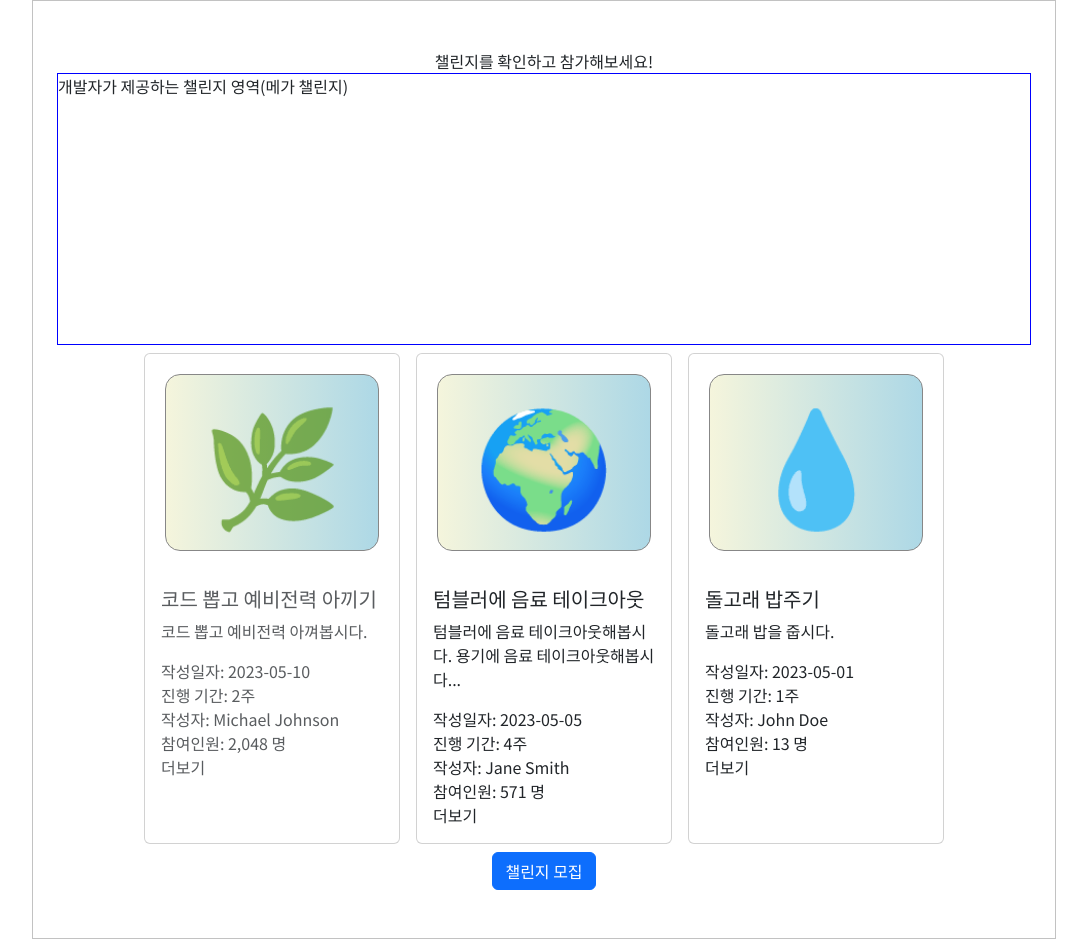
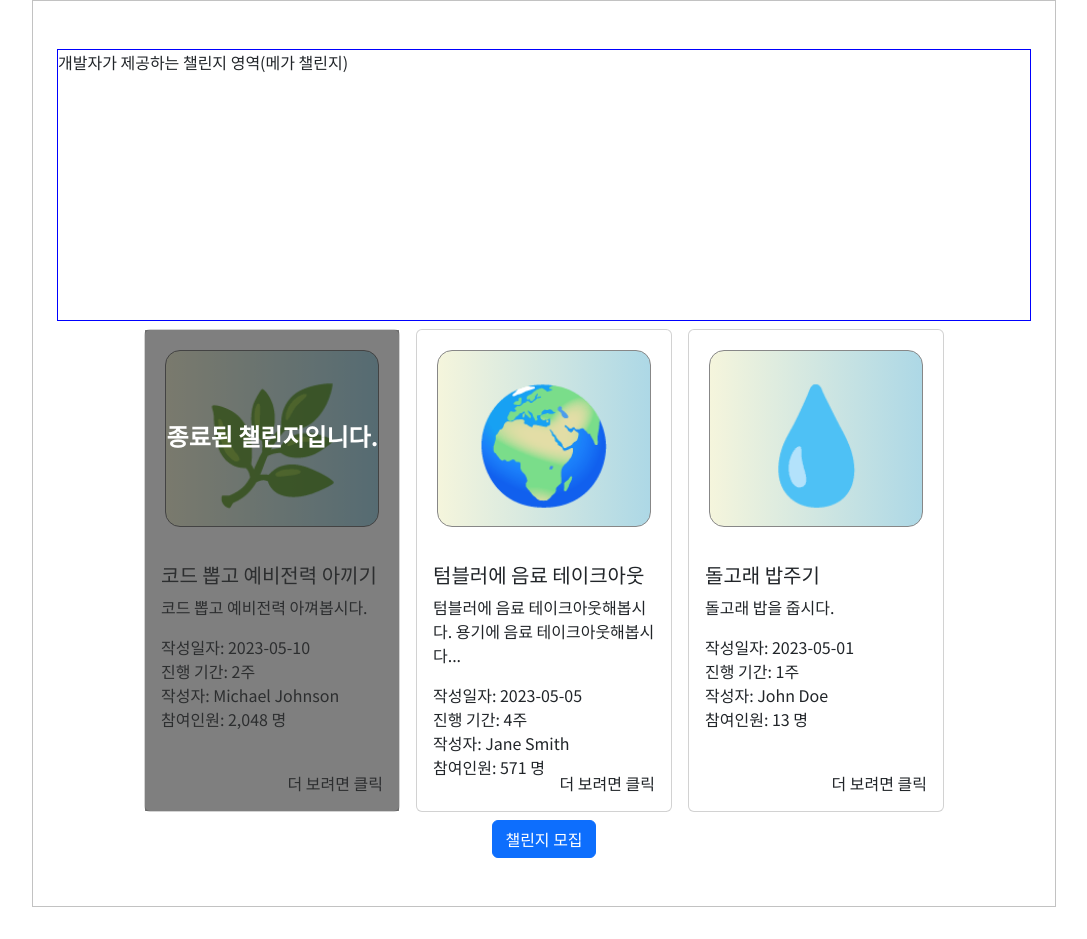
Before and after one commit to snghyun331/elice-ecobucks, a React (Vite) app in the folder front/: page /challenge in a window 1280 px wide. Shown: the whole page, without its empty margins (96-1183 px from the left). After the commit the page ends 907 px from the top, so only its background shows below. Built offline with nearby package versions, Linux system fonts and the light colour scheme.

Commit message:
Feat : 종료된 챌린지 클릭 안되도록 수정

```diff
--- a/front/src/pages/Challenge/ChallengePage.jsx
+++ b/front/src/pages/Challenge/ChallengePage.jsx
@@ -18,8 +18,6 @@ function ChallengePage() {
       className="pt-5 pb-5 d-flex flex-column align-items-center justify-content-center"
       style={{ width: "80%", border: '1px solid #c2c2c2'}}
     >
-
-    챌린지를 확인하고 참가해보세요!
       {showCreateForm ? <ChallengeCreate /> : <ChallengeView />}
       {buttonClicked ? null : (
         <Button onClick={handleCreateButtonClick}>
--- /dev/null
+++ b/front/src/pages/Challenge/ChallengeRead.jsx
@@ -0,0 +1,30 @@
+import React, { useState } from "react";
+import { Button, ButtonGroup, Container, Form, Card } from "react-bootstrap";
+
+const ChallengeRead = ({ challenge, onBackToListClick }) => {
+  return (
+    <Container>
+      <h2>챌린지 내용 확인</h2>
+      <Card className="m-2">
+        <Card.Body>
+          <Card.Title>{challenge.title}</Card.Title>
+          <Card.Text>{challenge.description}</Card.Text>
+          <Card.Text>
+            작성일자: {challenge.createDate}
+            <br />
+            진행 기간: {challenge.duration}
+            <br />
+            작성자: {challenge.author}
+            <br />
+            참여인원: {challenge.participantNumber.toLocaleString()} 명
+          </Card.Text>
+        </Card.Body>
+      </Card>
+      <Button onClick={onBackToListClick} className="mt-3">
+        목록으로
+      </Button>
+    </Container>
+  );
+};
+
+export default ChallengeRead;
--- a/front/src/pages/Challenge/ChallengeView.jsx
+++ b/front/src/pages/Challenge/ChallengeView.jsx
@@ -1,4 +1,6 @@
-import { Card, Container, Row } from "react-bootstrap";
+import { Card, Container, Row, Button } from "react-bootstrap";
+import ChallengeRead from "./ChallengeRead";
+import { useState } from "react";
 
 const ChallengeView = () => {
   const challenges = [
@@ -9,7 +11,7 @@ const ChallengeView = () => {
       duration: "1주",
       completed: false,
       author: "John Doe",
-      icon:"💧",
+      icon: "💧",
       participantNumber: 13,
     },
     {
@@ -19,7 +21,7 @@ const ChallengeView = () => {
       duration: "2주",
       completed: true,
       author: "Michael Johnson",
-      icon:"🌿",
+      icon: "🌿",
       participantNumber: 2048,
     },
     {
@@ -30,7 +32,7 @@ const ChallengeView = () => {
       duration: "4주",
       completed: false,
       author: "Jane Smith",
-      icon:"🌍",
+      icon: "🌍",
       participantNumber: 571,
     },
     // 더 많은 챌린지 데이터...
@@ -41,28 +43,76 @@ const ChallengeView = () => {
     return new Date(b.createDate) - new Date(a.createDate);
   });
 
+  const [selectedChallenge, setSelectedChallenge] = useState(null);
+
+  const handleReadMoreClick = (challenge) => {
+    setSelectedChallenge(challenge);
+  };
+
+  const handleBackToListClick = () => {
+    setSelectedChallenge(null);
+  };
+
   return (
+    <>
+      {selectedChallenge ? (
+        <ChallengeRead
+          challenge={selectedChallenge}
+          onBackToListClick={handleBackToListClick}
+        />
+      ) : (
         <Container className="d-flex flex-wrap justify-content-center">
-      <Row style={{ width: "100%", border: '1px solid blue', height: '17rem' }}>
+          <Row
+            style={{ width: "100%", border: "1px solid blue", height: "17rem" }}
+          >
             개발자가 제공하는 챌린지 영역(메가 챌린지)
           </Row>
           {sortedChallenges.map((challenge, index) => (
             <Card
               key={index}
               className={`m-2 ${challenge.completed ? "text-muted" : ""}`}
-          style={{ width: "16rem" }}
+              style={{ width: "16rem", position: "relative" }}
+              onClick={
+                challenge.completed
+                  ? null
+                  : () => handleReadMoreClick(challenge)
+              }
             >
+              {challenge.completed && (
+                <div
+                  className="position-absolute w-100 h-100 d-flex align-items-center justify-content-center"
+                  style={{
+                    background: "rgba(0, 0, 0, 0.5)",
+                    top: 0,
+                    left: 0,
+                    zIndex: 2,
+                  }}
+                >
+                  <span
+                    style={{
+                      color: "white",
+                      fontWeight: "bold",
+                      fontSize: "1.5rem",
+                      textAlign: "center",
+                      position: "relative",
+                      top: "-28%",
+                    }}
+                  >
+                    종료된 챌린지입니다.
+                  </span>
+                </div>
+              )}
               <div
                 style={{
                   border: "solid 1px #878787",
-              borderRadius: '15px',
+                  borderRadius: "15px",
                   display: "flex",
                   alignItems: "center",
                   justifyContent: "center",
                   fontSize: "7rem",
-              paddingBottom: '7px',
-              margin: '20px',
-              background: 'linear-gradient(to right, beige, lightblue)',
+                  paddingBottom: "7px",
+                  margin: "20px",
+                  background: "linear-gradient(to right, beige, lightblue)",
                 }}
               >
                 {challenge.icon}
@@ -79,13 +129,19 @@ const ChallengeView = () => {
                   <br />
                   참여인원: {challenge.participantNumber.toLocaleString()} 명
                 </Card.Text>
-            더보기
+                <div
+                  className="position-absolute bottom-0 end-0 m-3"
+                  style={{ zIndex: 1 }}
+                >
+                  더 보려면 클릭
+                </div>
               </Card.Body>
             </Card>
           ))}
         </Container>
+      )}
+    </>
   );
-
 };
 
 export default ChallengeView;
```
Lines whose indentation alone changed are shown as unchanged.
